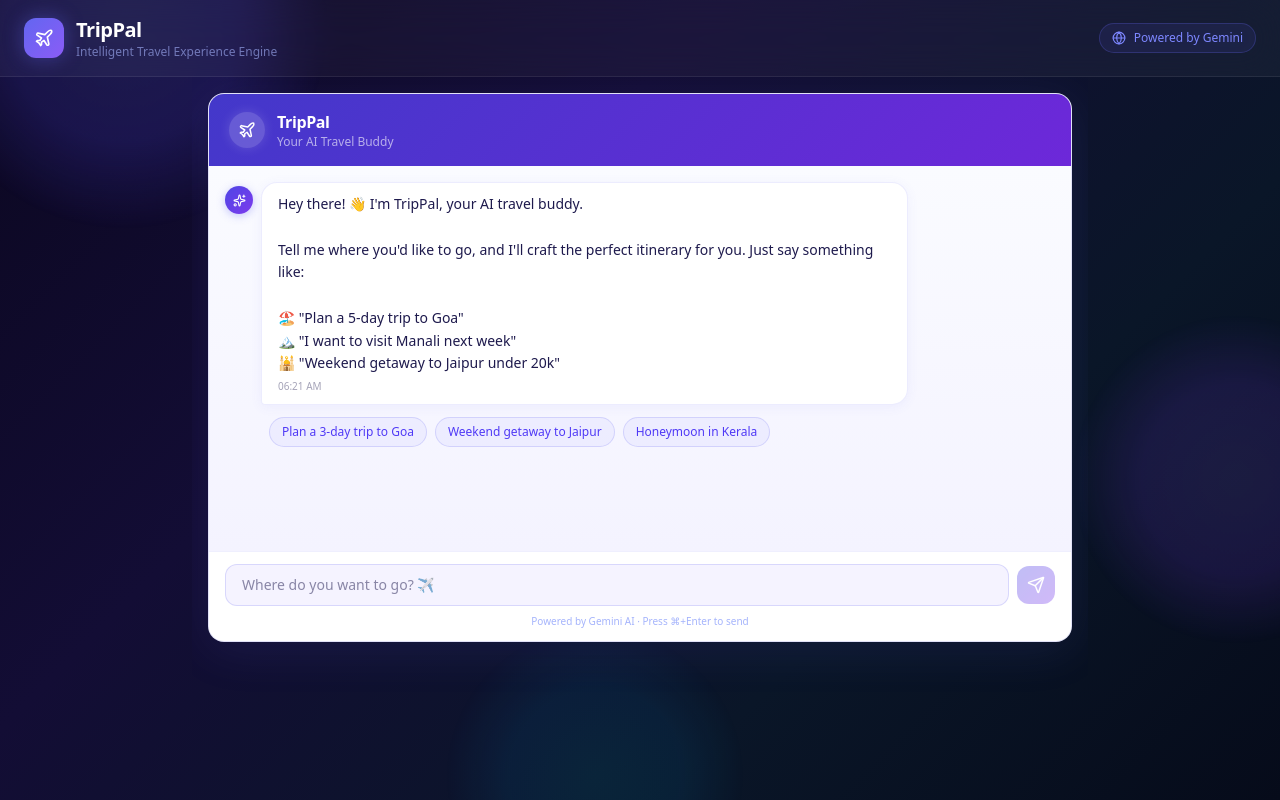
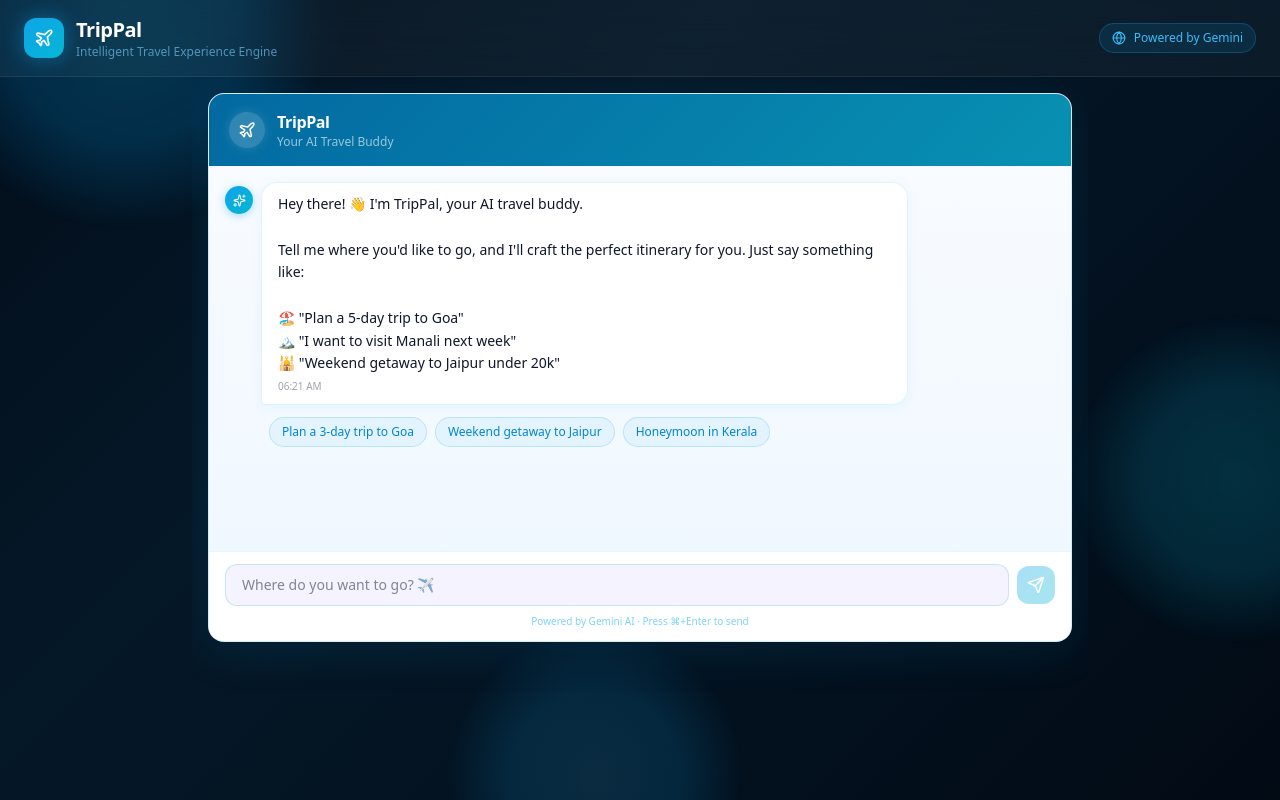
Before and after one commit to harshkatakwar/trippal, a React (Vite) app in the folder frontend/: page / in a window 1280 px wide. Built offline with nearby package versions, Linux system fonts and the light colour scheme.

Commit message:
feat: switch color theme from indigo/purple to ocean blue (sky/cyan)

```diff
--- a/frontend/src/App.tsx
+++ b/frontend/src/App.tsx
@@ -241,16 +241,16 @@
   }, [messages, currentSlots]);
 
   return (
-    <div className="min-h-screen flex flex-col relative overflow-hidden" style={{ background: 'linear-gradient(135deg, #0b0720 0%, #130d35 35%, #0a1628 70%, #060b1a 100%)' }}>
+    <div className="min-h-screen flex flex-col relative overflow-hidden" style={{ background: 'linear-gradient(135deg, #020d1a 0%, #051828 35%, #03111f 70%, #020a14 100%)' }}>
 
       {/* Ambient floating orbs */}
       <div className="pointer-events-none absolute inset-0 overflow-hidden" aria-hidden="true">
-        <div className="orb-1 absolute -top-32 -left-32 w-96 h-96 rounded-full opacity-20"
-          style={{ background: 'radial-gradient(circle, #6366f1 0%, #4f46e5 40%, transparent 70%)' }} />
-        <div className="orb-2 absolute top-1/3 -right-40 w-80 h-80 rounded-full opacity-15"
-          style={{ background: 'radial-gradient(circle, #8b5cf6 0%, #7c3aed 40%, transparent 70%)' }} />
-        <div className="orb-3 absolute -bottom-24 left-1/3 w-72 h-72 rounded-full opacity-10"
-          style={{ background: 'radial-gradient(circle, #06b6d4 0%, #0284c7 40%, transparent 70%)' }} />
+        <div className="orb-1 absolute -top-32 -left-32 w-96 h-96 rounded-full opacity-25"
+          style={{ background: 'radial-gradient(circle, #0ea5e9 0%, #0284c7 40%, transparent 70%)' }} />
+        <div className="orb-2 absolute top-1/3 -right-40 w-80 h-80 rounded-full opacity-20"
+          style={{ background: 'radial-gradient(circle, #06b6d4 0%, #0891b2 40%, transparent 70%)' }} />
+        <div className="orb-3 absolute -bottom-24 left-1/3 w-72 h-72 rounded-full opacity-15"
+          style={{ background: 'radial-gradient(circle, #38bdf8 0%, #0ea5e9 40%, transparent 70%)' }} />
       </div>
 
       {/* Header — glassmorphism */}
@@ -265,18 +265,18 @@
       >
         <div className="flex items-center gap-3">
           <div className="w-10 h-10 rounded-xl flex items-center justify-center shadow-lg"
-            style={{ background: 'linear-gradient(135deg, #6366f1, #8b5cf6)', boxShadow: '0 0 20px rgba(99,102,241,0.4)' }}>
+            style={{ background: 'linear-gradient(135deg, #0ea5e9, #06b6d4)', boxShadow: '0 0 20px rgba(14,165,233,0.45)' }}>
             <Plane size={20} className="text-white" aria-hidden="true" />
           </div>
           <div>
             <h1 className="text-xl font-bold tracking-tight text-white">TripPal</h1>
-            <p className="text-xs font-medium opacity-60" style={{ color: '#a5b4fc' }}>Intelligent Travel Experience Engine</p>
+            <p className="text-xs font-medium opacity-60" style={{ color: '#7dd3fc' }}>Intelligent Travel Experience Engine</p>
           </div>
         </div>
         <div className="flex items-center gap-2 px-3 py-1.5 rounded-full border"
-          style={{ background: 'rgba(99,102,241,0.1)', borderColor: 'rgba(99,102,241,0.25)' }}>
-          <Globe size={14} className="text-indigo-400" aria-hidden="true" />
-          <span className="text-xs font-medium text-indigo-400">Powered by Gemini</span>
+          style={{ background: 'rgba(14,165,233,0.12)', borderColor: 'rgba(14,165,233,0.28)' }}>
+          <Globe size={14} style={{ color: '#38bdf8' }} aria-hidden="true" />
+          <span className="text-xs font-medium" style={{ color: '#38bdf8' }}>Powered by Gemini</span>
         </div>
       </header>
 
--- a/frontend/src/components/ChatPanel/index.tsx
+++ b/frontend/src/components/ChatPanel/index.tsx
@@ -40,7 +40,7 @@
   const phrase = TRAVEL_PHRASES[phraseIndex];
 
   const renderIcon = () => {
-    const iconProps = { size: 18, className: "text-indigo-400 animate-pulse", 'aria-hidden': true };
+    const iconProps = { size: 18, className: "text-sky-400 animate-pulse", 'aria-hidden': true };
     switch (phrase.icon) {
       case "plane": return <Plane {...iconProps} />;
       case "palmtree": return <Palmtree {...iconProps} />;
@@ -58,16 +58,16 @@
         style={{
           background: 'rgba(255,255,255,0.9)',
           backdropFilter: 'blur(12px)',
-          borderColor: 'rgba(99,102,241,0.2)',
-          boxShadow: '0 4px 24px rgba(99,102,241,0.12)',
+          borderColor: 'rgba(14,165,233,0.2)',
+          boxShadow: '0 4px 24px rgba(14,165,233,0.12)',
         }}
       >
         <div className="flex items-center gap-3 mb-2">
           {renderIcon()}
           <div className="flex gap-1.5" aria-hidden="true">
-            <span className="w-2 h-2 rounded-full animate-bounce" style={{ background: '#6366f1', animationDelay: '0ms', animationDuration: '0.7s' }} />
-            <span className="w-2 h-2 rounded-full animate-bounce" style={{ background: '#8b5cf6', animationDelay: '140ms', animationDuration: '0.7s' }} />
-            <span className="w-2 h-2 rounded-full animate-bounce" style={{ background: '#a78bfa', animationDelay: '280ms', animationDuration: '0.7s' }} />
+            <span className="w-2 h-2 rounded-full animate-bounce" style={{ background: '#0ea5e9', animationDelay: '0ms', animationDuration: '0.7s' }} />
+            <span className="w-2 h-2 rounded-full animate-bounce" style={{ background: '#06b6d4', animationDelay: '140ms', animationDuration: '0.7s' }} />
+            <span className="w-2 h-2 rounded-full animate-bounce" style={{ background: '#67e8f9', animationDelay: '280ms', animationDuration: '0.7s' }} />
           </div>
         </div>
         <p
@@ -116,8 +116,8 @@
       className="flex flex-col h-full rounded-2xl overflow-hidden border"
       style={{
         background: 'rgba(255,255,255,0.97)',
-        borderColor: 'rgba(99,102,241,0.15)',
-        boxShadow: '0 8px 48px rgba(99,102,241,0.12), 0 2px 8px rgba(0,0,0,0.08)',
+        borderColor: 'rgba(14,165,233,0.15)',
+        boxShadow: '0 8px 48px rgba(14,165,233,0.12), 0 2px 8px rgba(0,0,0,0.08)',
       }}
     >
       {/* Live Region for Screen Readers */}
@@ -128,7 +128,7 @@
       {/* Header */}
       <header
         className="px-5 py-4 flex items-center gap-3"
-        style={{ background: 'linear-gradient(135deg, #4338ca 0%, #6d28d9 100%)' }}
+        style={{ background: 'linear-gradient(135deg, #0369a1 0%, #0891b2 100%)' }}
       >
         <div className="w-9 h-9 rounded-full flex items-center justify-center"
           style={{ background: 'rgba(255,255,255,0.18)', boxShadow: '0 0 12px rgba(255,255,255,0.15)' }}
@@ -140,7 +140,7 @@
           <p className="text-xs font-medium text-white/60">Your AI Travel Buddy</p>
         </div>
         {isLoading && (
-          <span className="ml-auto text-xs font-semibold px-3 py-1 rounded-full text-indigo-200 fade-up"
+          <span className="ml-auto text-xs font-semibold px-3 py-1 rounded-full text-sky-200 fade-up"
             style={{ background: 'rgba(255,255,255,0.12)' }}
             aria-hidden="true">
             Thinking...
@@ -154,14 +154,14 @@
         role="log"
         aria-live="polite"
         aria-atomic="false"
-        style={{ background: 'linear-gradient(180deg, #fafbff 0%, #f4f3ff 100%)' }}
+        style={{ background: 'linear-gradient(180deg, #f8fbff 0%, #f0f8ff 100%)' }}
       >
         {messages.map((msg) => (
           <React.Fragment key={msg.id}>
             <div className={`flex ${msg.sender === 'user' ? 'justify-end msg-user' : 'justify-start msg-bot'}`}>
               {msg.sender !== 'user' && (
                 <div className="w-7 h-7 rounded-full flex items-center justify-center mr-2 mt-1 flex-shrink-0"
-                  style={{ background: 'linear-gradient(135deg, #4f46e5, #7c3aed)', boxShadow: '0 2px 8px rgba(99,102,241,0.35)' }}
+                  style={{ background: 'linear-gradient(135deg, #0ea5e9, #06b6d4)', boxShadow: '0 2px 8px rgba(14,165,233,0.35)' }}
                   aria-hidden="true">
                   <Sparkles size={13} className="text-white" />
                 </div>
@@ -172,22 +172,22 @@
                   msg.sender === 'user'
                     ? 'text-white rounded-br-sm max-w-[78%]'
                     : msg.itinerary
-                      ? 'text-indigo-950 rounded-bl-sm w-full max-w-[95%] sm:max-w-[88%]'
-                      : 'text-indigo-950 rounded-bl-sm max-w-[78%]'
+                      ? 'text-slate-900 rounded-bl-sm w-full max-w-[95%] sm:max-w-[88%]'
+                      : 'text-slate-900 rounded-bl-sm max-w-[78%]'
                 }`}
                 style={msg.sender === 'user' ? {
-                  background: 'linear-gradient(135deg, #4f46e5 0%, #7c3aed 100%)',
-                  boxShadow: '0 3px 16px rgba(99,102,241,0.35)',
+                  background: 'linear-gradient(135deg, #0ea5e9 0%, #06b6d4 100%)',
+                  boxShadow: '0 3px 16px rgba(14,165,233,0.35)',
                 } : {
                   background: 'white',
-                  border: '1px solid rgba(99,102,241,0.12)',
-                  boxShadow: '0 2px 12px rgba(99,102,241,0.07)',
+                  border: '1px solid rgba(14,165,233,0.12)',
+                  boxShadow: '0 2px 12px rgba(14,165,233,0.07)',
                 }}
               >
                 <p className="text-sm whitespace-pre-wrap leading-relaxed">{msg.text}</p>
 
                 {msg.itinerary && (
-                  <div className="mt-4 pt-4 border-t border-indigo-100">
+                  <div className="mt-4 pt-4 border-t border-sky-100">
                     <div className="rounded-2xl p-4 overflow-hidden"
                       style={{ background: 'linear-gradient(160deg, #0f0720 0%, #1a103a 100%)', boxShadow: 'inset 0 2px 16px rgba(0,0,0,0.3)' }}>
                       <ItineraryBuilder itinerary={msg.itinerary} previousItinerary={msg.previousItinerary} />
@@ -208,8 +208,8 @@
                     key={idx}
                     onClick={() => onSendMessage(suggestion)}
                     aria-label={`Send suggested reply: ${suggestion}`}
-                    className="chip-hover text-xs font-medium px-3 py-1.5 rounded-full border text-indigo-600 focus-visible:ring-2 focus-visible:ring-indigo-500 focus-visible:outline-none"
-                    style={{ background: 'rgba(99,102,241,0.06)', borderColor: 'rgba(99,102,241,0.2)' }}
+                    className="chip-hover text-xs font-medium px-3 py-1.5 rounded-full border text-sky-600 focus-visible:ring-2 focus-visible:ring-sky-500 focus-visible:outline-none"
+                    style={{ background: 'rgba(14,165,233,0.06)', borderColor: 'rgba(14,165,233,0.2)' }}
                   >
                     {suggestion}
                   </button>
@@ -224,7 +224,7 @@
       </div>
 
       {/* Input */}
-      <footer className="px-4 py-3 border-t" style={{ borderColor: 'rgba(99,102,241,0.1)', background: 'white' }}>
+      <footer className="px-4 py-3 border-t" style={{ borderColor: 'rgba(14,165,233,0.1)', background: 'white' }}>
         <form onSubmit={handleSubmit} className="flex gap-2 items-center">
           <label htmlFor="chat-input" className="sr-only">Type your message</label>
           <input
@@ -234,23 +234,23 @@
             onChange={(e) => setInput(e.target.value)}
             onKeyDown={handleKeyDown}
             placeholder={isLoading ? "TripPal is thinking..." : "Where do you want to go? ✈️"}
-            className="flex-1 rounded-xl px-4 py-2.5 text-sm text-indigo-950 focus-visible:outline-none transition-all duration-200 disabled:opacity-50"
-            style={{ background: '#f5f3ff', border: '1.5px solid rgba(99,102,241,0.2)' }}
-            onFocus={e => (e.target.style.borderColor = 'rgba(99,102,241,0.6)', e.target.style.boxShadow = '0 0 0 3px rgba(99,102,241,0.12)')}
-            onBlur={e => (e.target.style.borderColor = 'rgba(99,102,241,0.2)', e.target.style.boxShadow = 'none')}
+            className="flex-1 rounded-xl px-4 py-2.5 text-sm text-slate-900 focus-visible:outline-none transition-all duration-200 disabled:opacity-50"
+            style={{ background: '#f5f3ff', border: '1.5px solid rgba(14,165,233,0.2)' }}
+            onFocus={e => (e.target.style.borderColor = 'rgba(14,165,233,0.6)', e.target.style.boxShadow = '0 0 0 3px rgba(14,165,233,0.12)')}
+            onBlur={e => (e.target.style.borderColor = 'rgba(14,165,233,0.2)', e.target.style.boxShadow = 'none')}
             disabled={isLoading}
           />
           <button
             type="submit"
             disabled={!input.trim() || isLoading}
-            className="btn-press p-2.5 rounded-xl text-white disabled:opacity-35 focus-visible:ring-2 focus-visible:ring-indigo-500 focus-visible:outline-none transition-all duration-150"
-            style={{ background: 'linear-gradient(135deg, #4f46e5, #7c3aed)', boxShadow: input.trim() ? '0 4px 16px rgba(99,102,241,0.45)' : 'none' }}
+            className="btn-press p-2.5 rounded-xl text-white disabled:opacity-35 focus-visible:ring-2 focus-visible:ring-sky-500 focus-visible:outline-none transition-all duration-150"
+            style={{ background: 'linear-gradient(135deg, #0ea5e9, #06b6d4)', boxShadow: input.trim() ? '0 4px 16px rgba(14,165,233,0.45)' : 'none' }}
             aria-label="Send message"
           >
             <Send size={18} aria-hidden="true" />
           </button>
         </form>
-        <p className="text-[10px] text-center mt-2" style={{ color: '#a5b4fc' }}>
+        <p className="text-[10px] text-center mt-2" style={{ color: '#7dd3fc' }}>
           Powered by Gemini AI · Press ⌘+Enter to send
         </p>
       </footer>
--- a/frontend/src/components/ErrorBoundary/index.tsx
+++ b/frontend/src/components/ErrorBoundary/index.tsx
@@ -41,7 +41,7 @@
             alignItems: 'center',
             justifyContent: 'center',
             minHeight: '100vh',
-            background: 'linear-gradient(135deg, #0f0a2e 0%, #1a1145 100%)',
+            background: 'linear-gradient(135deg, #020d1a 0%, #051828 100%)',
             color: 'white',
             fontFamily: 'Inter, sans-serif',
             textAlign: 'center',
@@ -60,7 +60,7 @@
             style={{
               padding: '0.75rem 1.5rem',
               borderRadius: '0.75rem',
-              background: 'linear-gradient(135deg, #4f46e5, #7c3aed)',
+              background: 'linear-gradient(135deg, #0ea5e9, #06b6d4)',
               color: 'white',
               border: 'none',
               cursor: 'pointer',
--- a/frontend/src/index.css
+++ b/frontend/src/index.css
@@ -128,7 +128,7 @@
   100% { background-position:  200% center; }
 }
 .shimmer-text {
-  background: linear-gradient(90deg, #818cf8 0%, #c4b5fd 40%, #818cf8 80%);
+  background: linear-gradient(90deg, #38bdf8 0%, #67e8f9 40%, #38bdf8 80%);
   background-size: 200% auto;
   -webkit-background-clip: text;
   -webkit-text-fill-color: transparent;
```
Also changed, not shown: frontend/src/components/ItineraryBuilder/index.tsx (+31 -31 lines).
